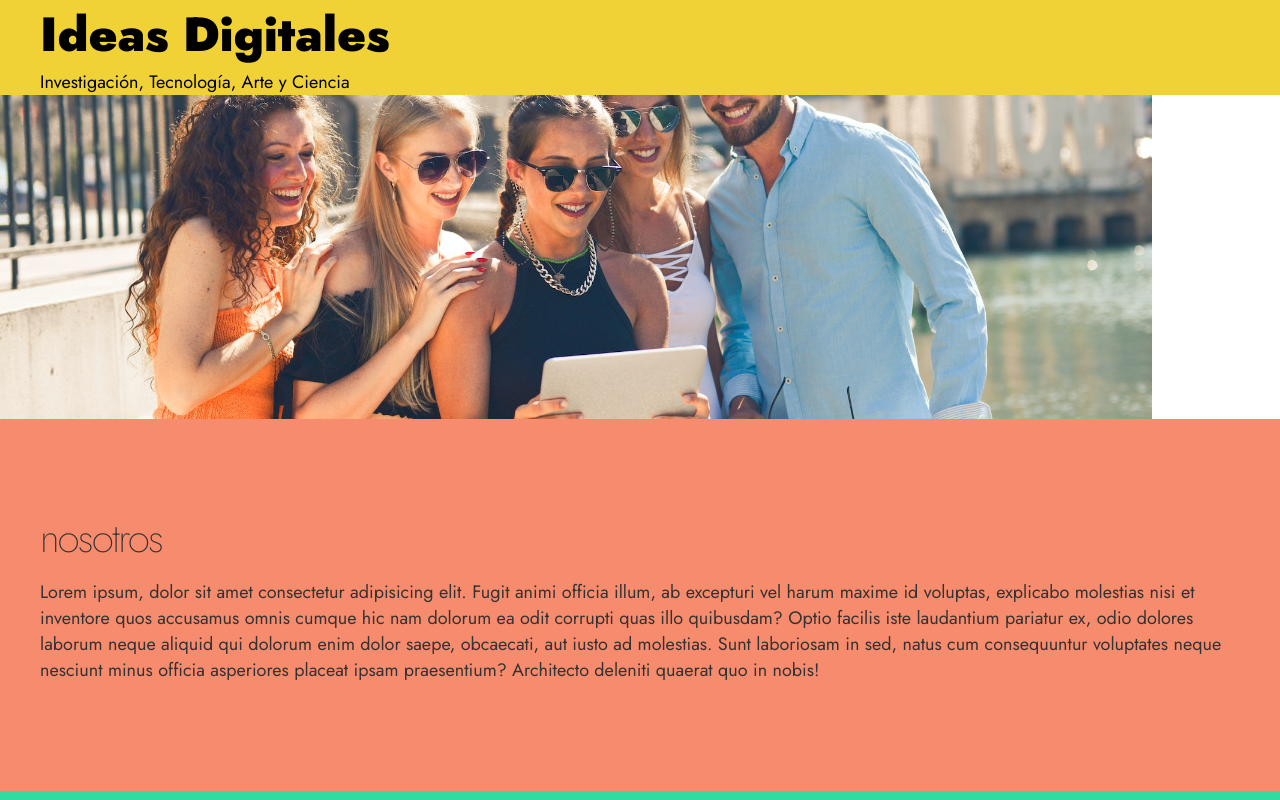
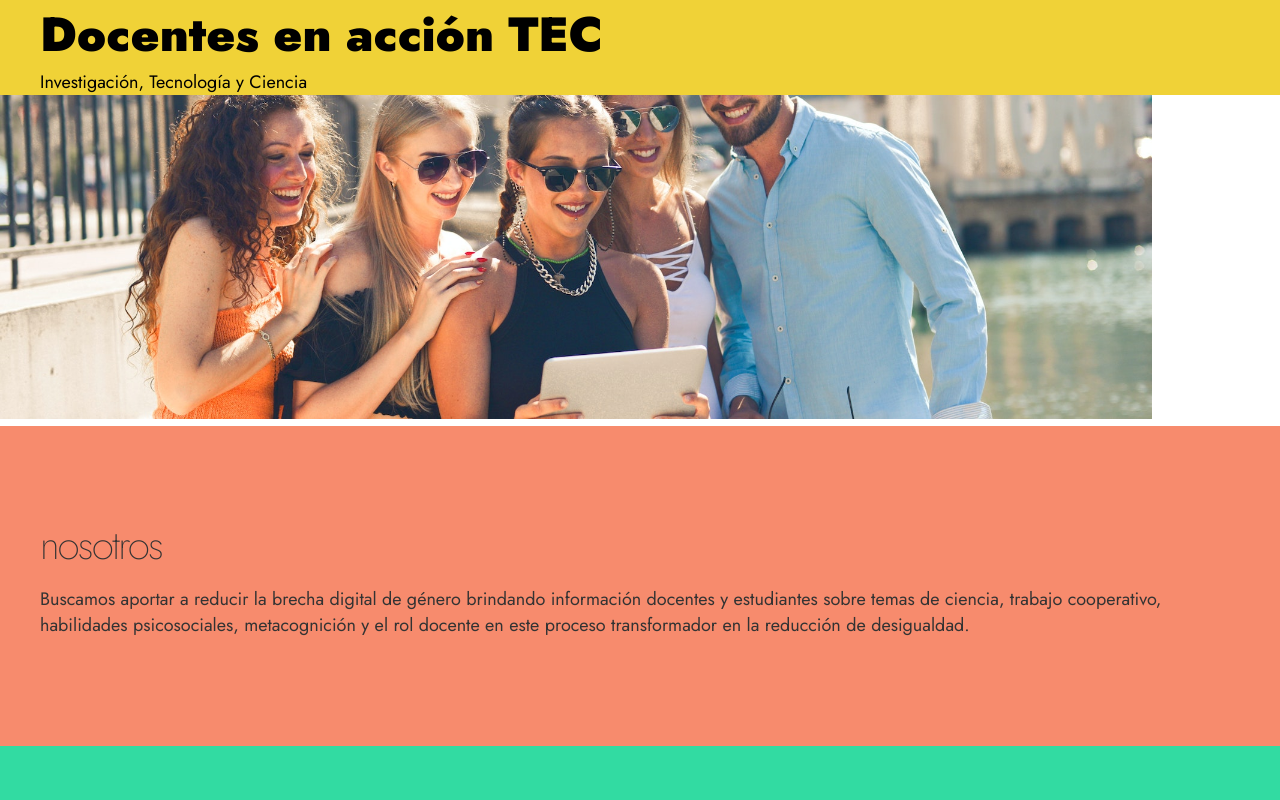
Before and after one commit to scrabblers/proyectoweb, a plain HTML site: page index.html in a window 1280 px wide. Shown: the top 800 px of the page. Drawn offline with Linux system fonts and the light colour scheme.

Commit message:
segundo envio

```diff
--- a/css/style.css
+++ b/css/style.css
@@ -21,7 +21,7 @@ body{ /* Así se crea una regla de estilo para el objeto body */
     margin: 0; /* elimina el margen por defecto de body */
 }
 img{
-    display: block;
+    display: blockgit;
 }
 
 p{
--- a/index.html
+++ b/index.html
@@ -11,8 +11,8 @@
 <body>
     <div id="main-header">
         <div class="container">
-            <h1>Ideas Digitales</h1>
-            <p>Investigación, Tecnología, Arte y Ciencia</p>
+            <h1>Docentes en acción TEC</h1>
+            <p>Investigación, Tecnología y Ciencia</p>
         </div><!-- container -->
     </div><!-- main-header -->
 
@@ -23,7 +23,7 @@
     <div id="nosotros" class="padded">
         <div class="container">
             <h2>Nosotros</h2>
-            <p>Lorem ipsum, dolor sit amet consectetur adipisicing elit. Fugit animi officia illum, ab excepturi vel harum maxime id voluptas, explicabo molestias nisi et inventore quos accusamus omnis cumque hic nam dolorum ea odit corrupti quas illo quibusdam? Optio facilis iste laudantium pariatur ex, odio dolores laborum neque aliquid qui dolorum enim dolor saepe, obcaecati, aut iusto ad molestias. Sunt laboriosam in sed, natus cum consequuntur voluptates neque nesciunt minus officia asperiores placeat ipsam praesentium? Architecto deleniti quaerat quo in nobis!</p>
+            <p>Buscamos aportar a reducir la brecha digital de género brindando información docentes y estudiantes sobre temas de ciencia, trabajo cooperativo, habilidades psicosociales, metacognición y el rol docente en este proceso transformador en la reducción de desigualdad.</p>
         </div><!-- container -->
     </div><!-- nosotros -->
 
```
